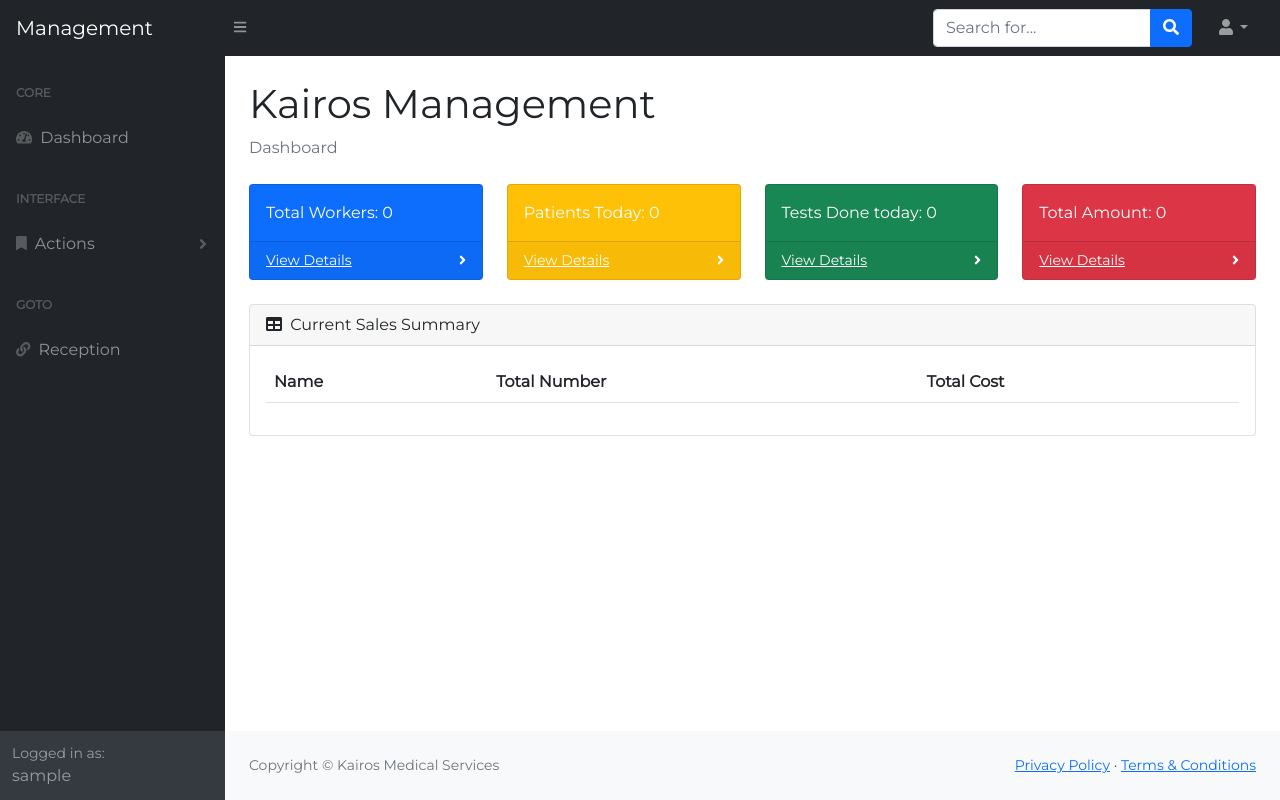
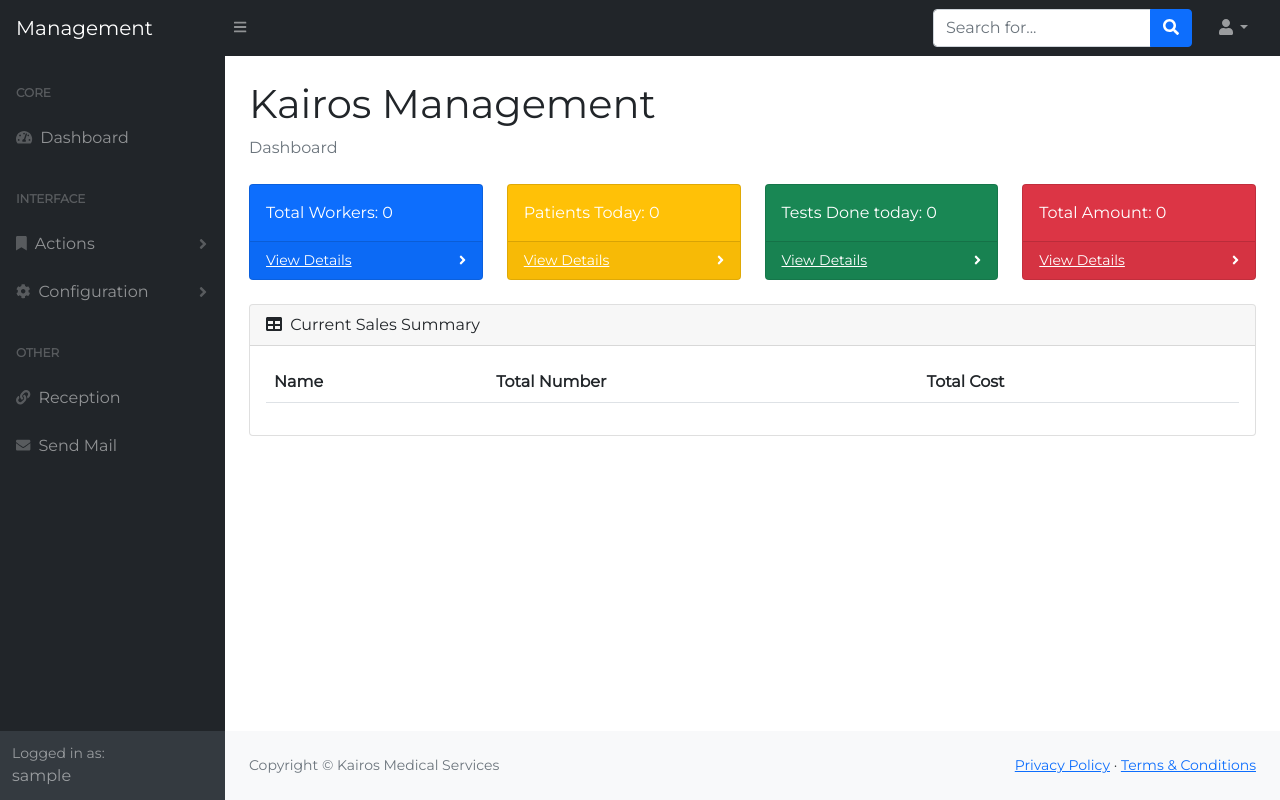
Before and after one commit to AmoabaKelvin/kairos-medical-center, a Django app: page /management/ in a window 1280 px wide. Run offline with Django 3.2, Linux system fonts and the light colour scheme; the visitor is signed in with stand-in values (Sample User, id 1); data comes from the database, SQL or seed files in the repository; data that the repository does not hold is empty; some libraries are stand-ins or nearby versions.

Commit message:
Added links to send email page

```diff
--- a/management/templates/index.html
+++ b/management/templates/index.html
@@ -63,17 +63,7 @@
                                 Dashboard
                             </a>
                             <div class="sb-sidenav-menu-heading">Interface</div>
-                            <!-- <a class="nav-link collapsed" href="#" data-bs-toggle="collapse" data-bs-target="#collapseLayouts" aria-expanded="false" aria-controls="collapseLayouts">
-                                <div class="sb-nav-link-icon"><i class="fas fa-columns"></i></div>
-                                Layouts
-                                <div class="sb-sidenav-collapse-arrow"><i class="fas fa-angle-down"></i></div>
-                            </a>
-                            <div class="collapse" id="collapseLayouts" aria-labelledby="headingOne" data-bs-parent="#sidenavAccordion">
-                                <nav class="sb-sidenav-menu-nested nav">
-                                    <a class="nav-link" href="layout-static.html">Static Navigation</a>
-                                    <a class="nav-link" href="layout-sidenav-light.html">Light Sidenav</a>
-                                </nav>
-                            </div> -->
+
                             <a class="nav-link collapsed" href="#" data-bs-toggle="collapse" data-bs-target="#collapsePages" aria-expanded="false" aria-controls="collapsePages">
                                 <div class="sb-nav-link-icon"><i class="fas fa-bookmark"></i></div>
                                 Actions
@@ -106,10 +96,27 @@
                                     </div>
                                 </nav>
                             </div>
-                            <div class="sb-sidenav-menu-heading">GOTO</div>
+
+                            <a class="nav-link collapsed" href="#" data-bs-toggle="collapse" data-bs-target="#collapseLayouts" aria-expanded="false" aria-controls="collapseLayouts">
+                                <div class="sb-nav-link-icon"><i class="fas fa-cog"></i></div>
+                                Configuration
+                                <div class="sb-sidenav-collapse-arrow"><i class="fas fa-angle-down"></i></div>
+                            </a>
+                            <div class="collapse" id="collapseLayouts" aria-labelledby="headingOne" data-bs-parent="#sidenavAccordion">
+                                <nav class="sb-sidenav-menu-nested nav">
+                                    <a class="nav-link" href="{% url 'update_email' %}">Edit Email Default</a>
+                                    <a class="nav-link" href="layout-sidenav-light.html">Light Sidenav</a>
+                                </nav>
+                            </div>
+
+                            <div class="sb-sidenav-menu-heading">OTHER</div>
                             <a class="nav-link" href="{% url 'reception_home' %}">
                                 <div class="sb-nav-link-icon"><i class="fas fa-link"></i></div>
                                 Reception
+                            </a>
+                            <a class="nav-link" href="{% url 'send_mail' %}">
+                                <div class="sb-nav-link-icon"><i class="fas fa-envelope"></i></div>
+                                Send Mail
                             </a>
                             <!-- <a class="nav-link" href="tables.html">
                                 <div class="sb-nav-link-icon"><i class="fas fa-table"></i></div>
@@ -159,7 +166,7 @@
                                 <div class="card bg-warning text-white mb-4">
                                     <div class="card-body">Patients Today: {{patients_today}}</div>
                                     <div class="card-footer d-flex align-items-center justify-content-between">
-                                        <a class="small text-white stretched-link" href="#">View Details</a>
+                                        <a class="small text-white stretched-link" href="{% url 'dashboard' %}">View Details</a>
                                         <div class="small text-white"><i class="fas fa-angle-right"></i></div>
                                     </div>
                                 </div>
```
